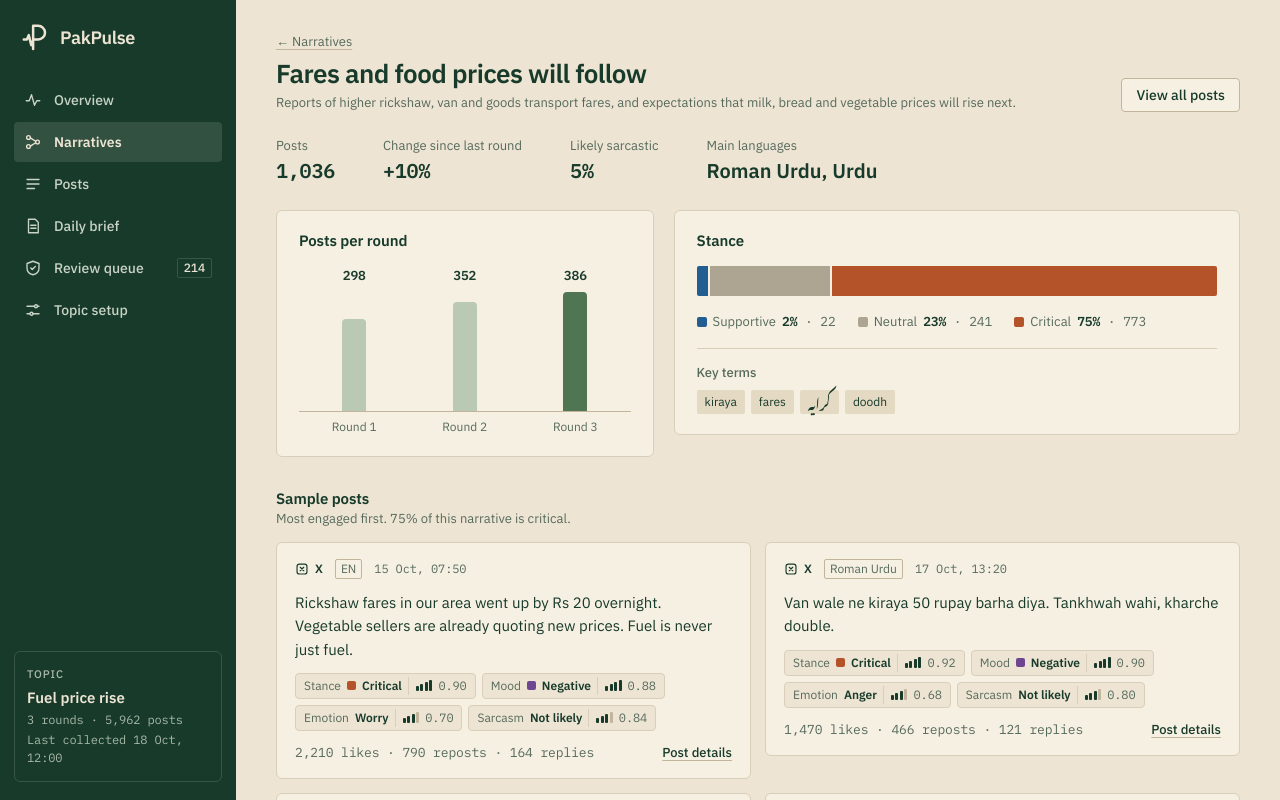
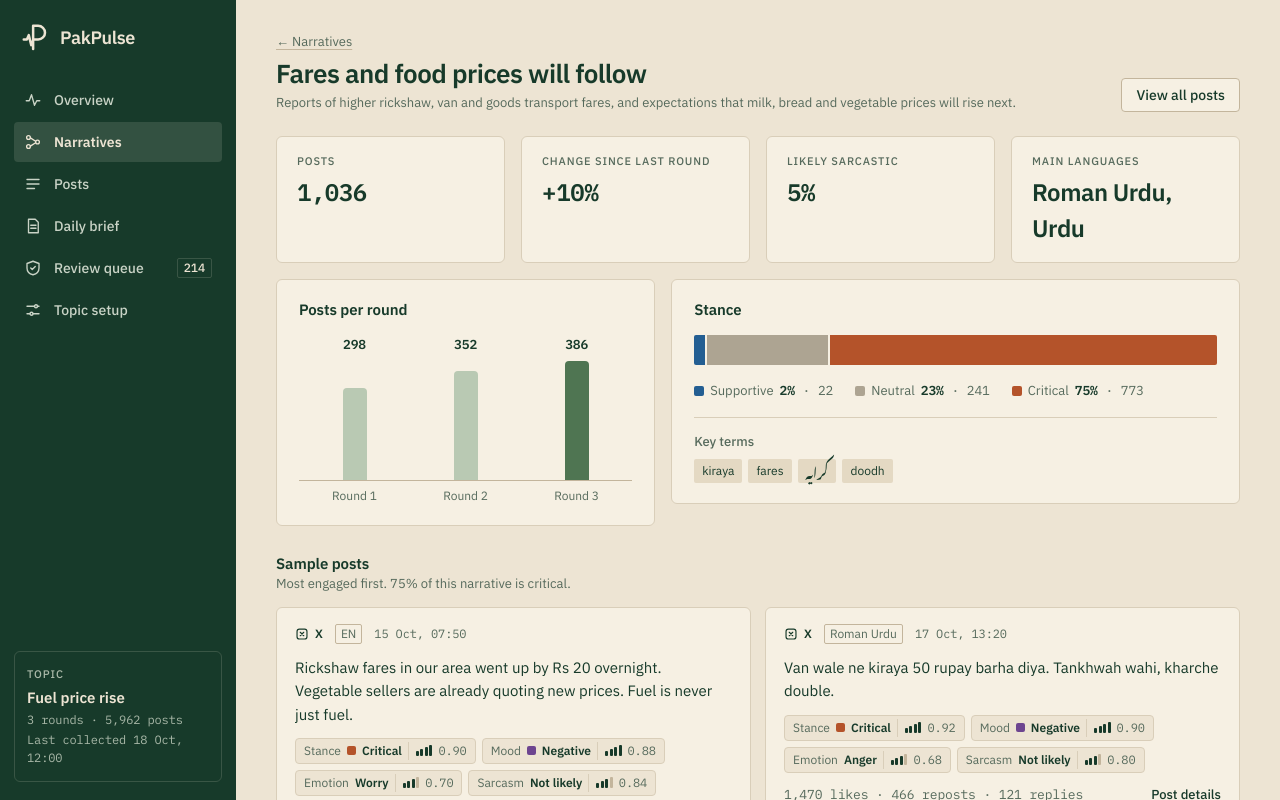
Before and after one commit to hasaanhameed/PakPulse, a Next.js app in the folder app/frontend/: page /narratives/fares-and-food in a window 1280 px wide. Shown: the top 800 px of the page. Built offline with nearby package versions, Linux system fonts and the light colour scheme; a web font is replaced by a local one.

Commit message:
style(frontend): put narratives in a panel and show narrative facts as figure boxes

```diff
--- a/app/frontend/src/app/narratives/[id]/narrative.module.css
+++ b/app/frontend/src/app/narratives/[id]/narrative.module.css
@@ -2,35 +2,49 @@
   content: "\2190\00a0";
 }
 
+/* Key facts as figure boxes, matching the overview. */
 .facts {
-  display: grid;
-  grid-template-columns: repeat(4, auto);
-  justify-content: start;
-  gap: 12px 48px;
-  margin: 0 0 24px;
+  display: flex;
+  flex-wrap: wrap;
+  gap: 16px;
+  margin: 0 0 16px;
+}
+
+.facts > div {
+  display: flex;
+  flex: 1 1 180px;
+  flex-direction: column;
+  gap: 4px;
+  padding: 16px 20px;
+  border: 1px solid var(--rule);
+  border-radius: var(--radius-lg);
+  background: var(--card);
 }
 
 .facts dt {
   color: var(--sage);
-  font-size: 13px;
+  font-size: 11px;
+  font-weight: 500;
+  letter-spacing: 0.08em;
+  text-transform: uppercase;
 }
 
 .facts dd {
-  font-size: 20px;
+  display: flex;
+  flex-wrap: wrap;
+  align-items: center;
+  gap: 4px 10px;
+  font-size: 24px;
   font-weight: 600;
-}
-
-.facts dd > span {
-  margin-left: 4px;
-  font-size: 12px;
+  letter-spacing: -0.02em;
 }
 
 .columns {
   display: grid;
   grid-template-columns: minmax(0, 2fr) minmax(0, 3fr);
-  gap: 20px;
+  gap: 16px;
   align-items: start;
-  margin-bottom: 32px;
+  margin-bottom: 28px;
 }
 
 .block {
@@ -77,7 +91,4 @@
     grid-template-columns: minmax(0, 1fr);
   }
 
-  .facts {
-    grid-template-columns: repeat(2, auto);
-  }
 }
--- a/app/frontend/src/app/narratives/[id]/page.tsx
+++ b/app/frontend/src/app/narratives/[id]/page.tsx
@@ -59,8 +59,8 @@ export default async function NarrativePage({ params }: Params) {
         </div>
         <div>
           <dt>Change since last round</dt>
-          <dd className="tabular">
-            {narrative.change === null ? "New" : formatChange(narrative.change)}{" "}
+          <dd>
+            <span className="tabular">{narrative.change === null ? "New" : formatChange(narrative.change)}</span>
             {narrative.trend !== "steady" && <TrendTag trend={narrative.trend} />}
           </dd>
         </div>
--- a/app/frontend/src/app/narratives/page.tsx
+++ b/app/frontend/src/app/narratives/page.tsx
@@ -26,13 +26,13 @@ export default async function NarrativesPage({
     getTopic(),
     getUnclusteredCount(),
   ]);
-  const snapshotLabels = topic.snapshots.map((_, i) => `S${i + 1}`);
+  const snapshotLabels = topic.snapshots.map((_, i) => `R${i + 1}`);
 
   return (
     <div>
       <PageHeader
         title="Narratives"
-        meta={`${narratives.length} narratives found across ${topic.snapshots.length} snapshots. Change compares the last two snapshots.`}
+        meta={`${narratives.length} narratives across ${topic.snapshots.length} collection rounds. Change compares the last two rounds.`}
         actions={
           <nav className={styles.sort} aria-label="Sort narratives">
             <Link href="/narratives" aria-current={sort === "size" ? "true" : undefined}>
```
Also changed, not shown: app/frontend/src/app/narratives/narratives.module.css (+21 -4 lines).
